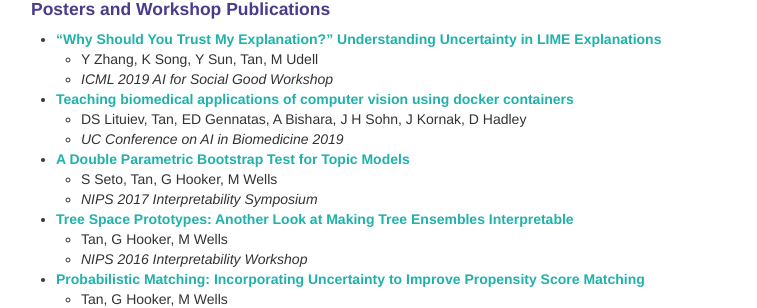
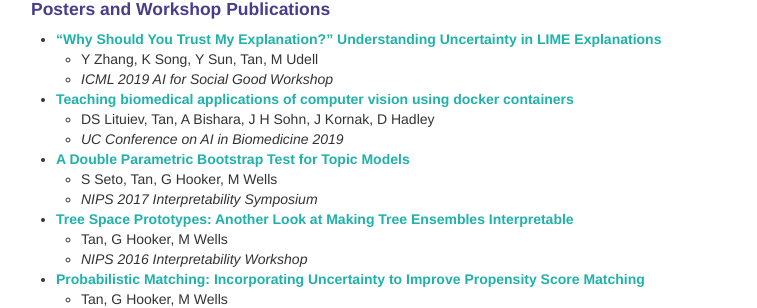
Before and after one commit to shftan/shftan.github.io, a Jekyll site: the page built from index.md, in a window 1280 px wide and 900 px high, scrolled down 1543 px. Shown: the part 149-457 px from the top of the window, without its empty margins (259-1016 px from the left). Built offline with Jekyll 4.4.1, drawn with Linux system fonts in a browser that asks for light colours.

Commit message:
Update index.md

```diff
--- a/index.md
+++ b/index.md
@@ -87,7 +87,7 @@ For older news, click <a class="paper" href="oldernews.html">here</a>.
    - Y Zhang, K Song, Y Sun, Tan, M Udell
    - _ICML 2019 AI for Social Good Workshop_
 - <span class="paper">Teaching biomedical applications of computer vision using docker containers</span>
-   - DS Lituiev, Tan, ED Gennatas, A Bishara, J H Sohn, J Kornak, D Hadley
+   - DS Lituiev, Tan, A Bishara, J H Sohn, J Kornak, D Hadley
    - _UC Conference on AI in Biomedicine 2019_
 - <a class="paper" href="https://arxiv.org/abs/1711.07104">A Double Parametric Bootstrap Test for Topic Models</a>
    - S Seto, Tan, G Hooker, M Wells
```
